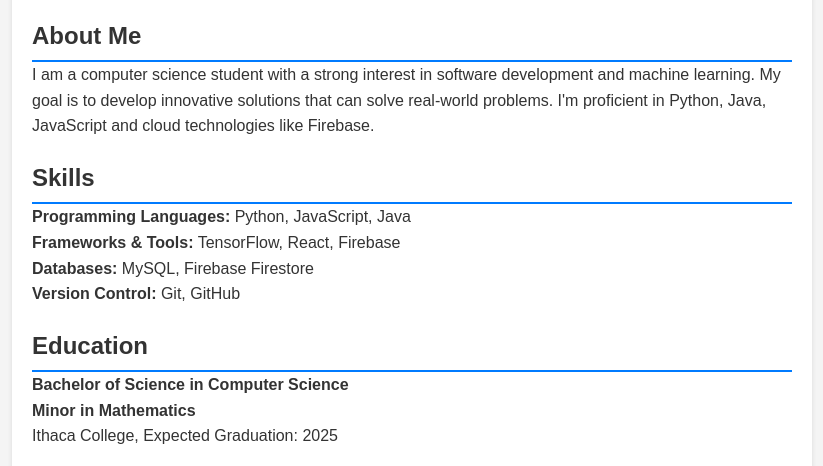
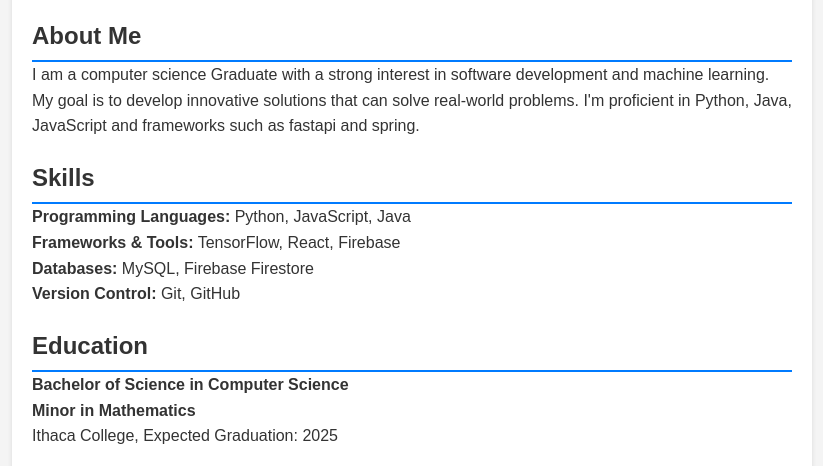
Before and after one commit to AidanTrierweiler/PersonalWebsite, a website: page public/index.html in a window 1280 px wide. Shown: the part 320-786 px from the top of the page, without its empty margins (228-1051 px from the left). Drawn offline with Linux system fonts and the light colour scheme.

Commit message:
Update personal description in index.html

```diff
--- a/public/index.html
+++ b/public/index.html
@@ -20,9 +20,9 @@
 
         <section id="about">
             <h2>About Me</h2>
-            <p>I am a computer science student with a strong interest in software development and machine learning.
+            <p>I am a computer science Graduate with a strong interest in software development and machine learning.
               My goal is to develop innovative solutions that can solve real-world problems.
-              I'm proficient in Python, Java, JavaScript and cloud technologies like Firebase.</p>
+              I'm proficient in Python, Java, JavaScript and frameworks such as fastapi and spring.</p>
         </section>
 
         <section id="skills">
```
